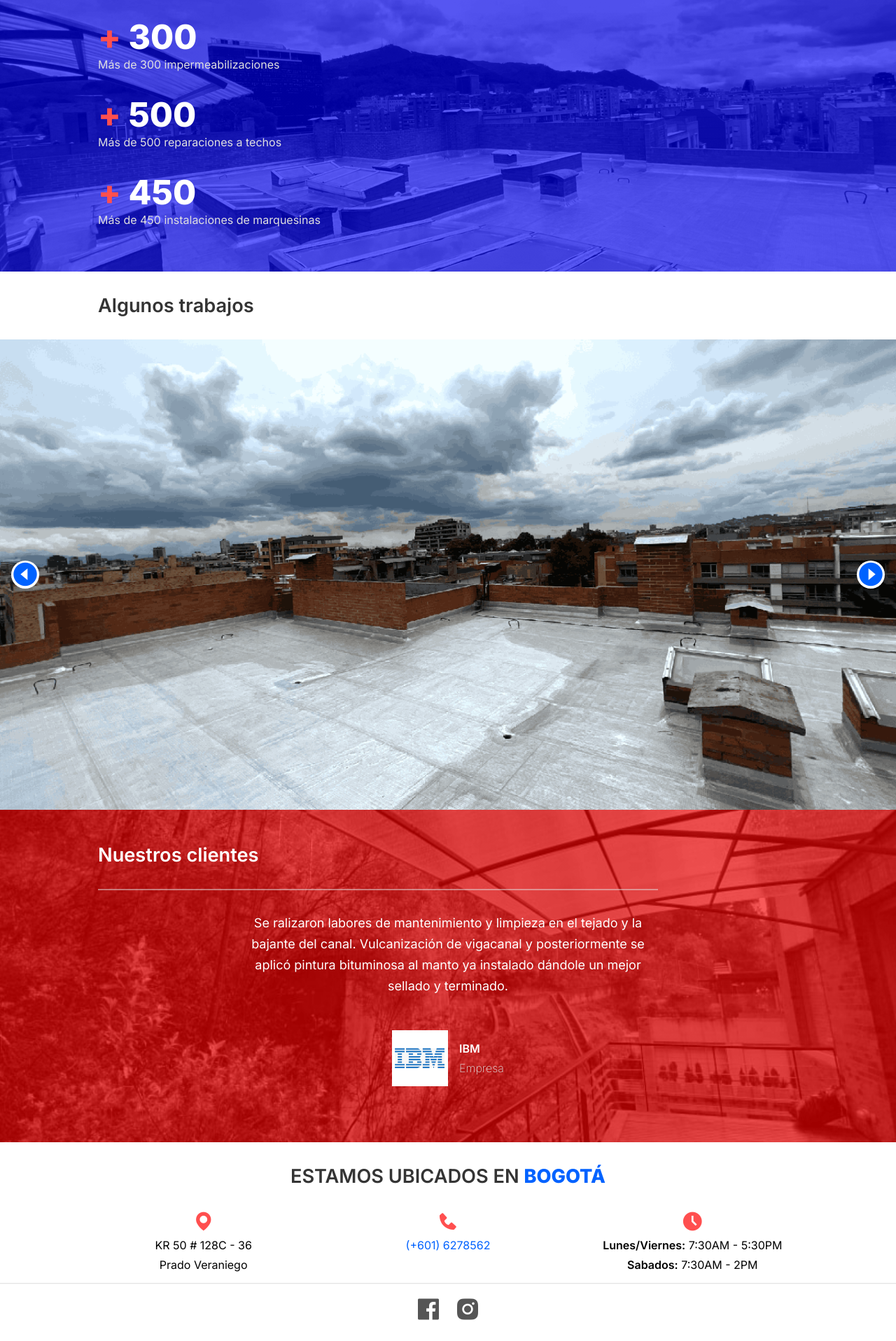
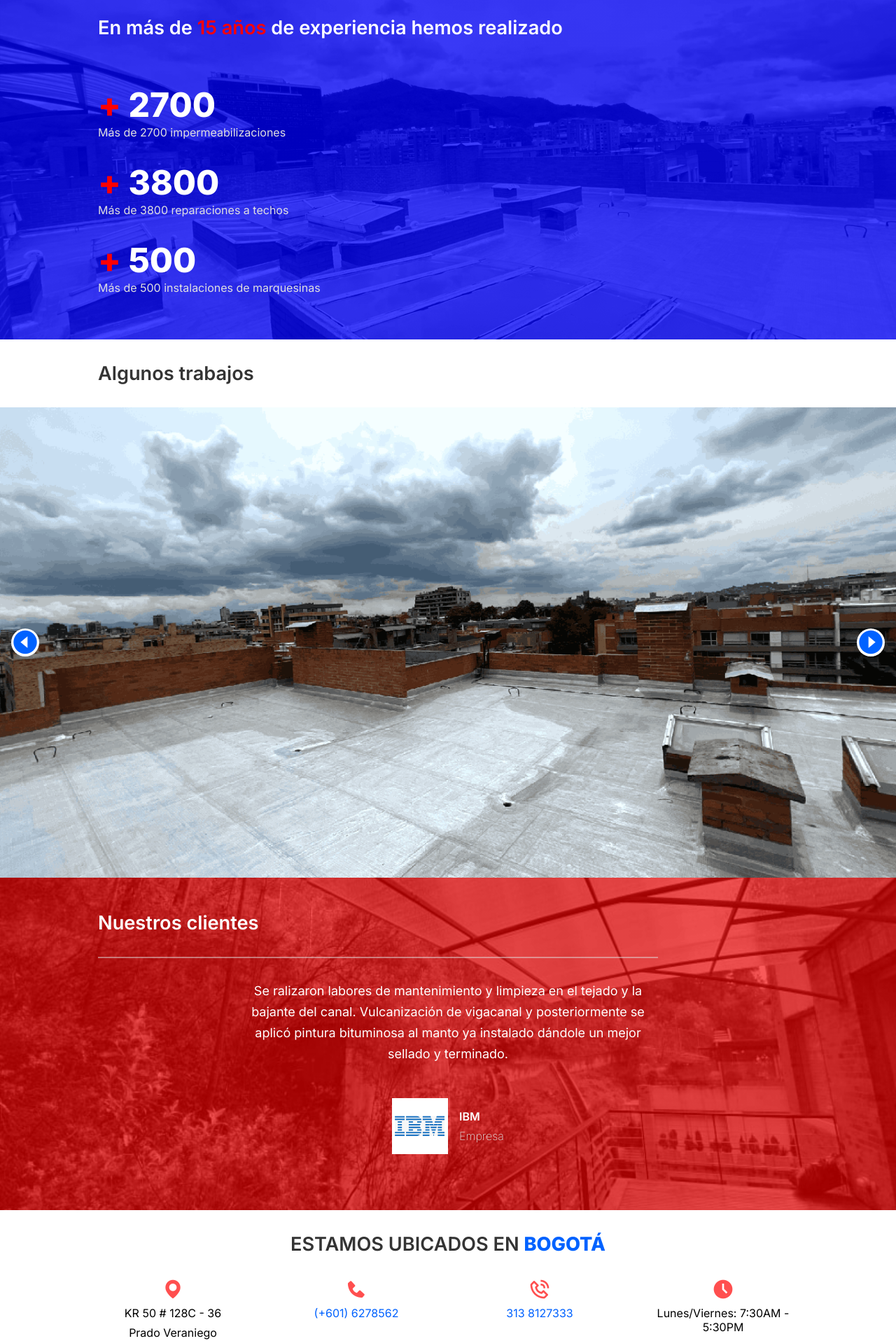
Before and after one commit to alpachm/solo-techos, a React (Vite) app: page /#/ in a window 1280 px wide. Shown: the part 3080-4996 px from the top of the page at 70% size. Built offline with nearby package versions, Linux system fonts and the light colour scheme.

Commit message:
correcciones william

```diff
--- a/src/components/Home/GoogleMaps.jsx
+++ b/src/components/Home/GoogleMaps.jsx
@@ -24,6 +24,14 @@
           </div>
 
           <div className="box">
+            <i class="bx bx-phone-call"></i>
+            <p>
+              {' '}
+              <a href="tel: 601 6278562">313 8127333</a>{' '}
+            </p>
+          </div>
+
+          <div className="box">
             <i className="bx bxs-time-five"></i>
             <p>
               <span>Lunes/Viernes:</span> 7:30AM - 5:30PM
--- a/src/components/Home/Stats.jsx
+++ b/src/components/Home/Stats.jsx
@@ -5,6 +5,9 @@
   return (
     <section className="stats">
       <div className="container-stats grilla">
+        <h2 className="subtitulo">
+          En más de <span>15 años</span> de experiencia hemos realizado
+        </h2>
         {statsInfo.map((stat) => (
           <div key={stat.message} className="box">
             <h2>
--- a/src/components/Home/styles/googleMap.css
+++ b/src/components/Home/styles/googleMap.css
@@ -58,9 +58,15 @@
     font-weight: 600;
 }
 
+@media(min-width:540px){
+    .ubicacion-info main{
+        grid-template-columns: repeat(2, 1fr);
+    }
+}
+
 @media(min-width:780px){
 .ubicacion-info main{
-    grid-template-columns: repeat(3, 1fr);
+    grid-template-columns: repeat(4, 1fr);
 }
 }
 
--- a/src/components/Home/styles/stats.css
+++ b/src/components/Home/styles/stats.css
@@ -1,6 +1,6 @@
 .stats{
     padding: 2rem 0;
-    background-image: linear-gradient(90deg, rgba(0, 0, 255, 0.612) 0 50%, rgba(0, 0, 255, 0.612) 50% 100%), url(../../../assets/stats/bg-stats.png);
+    background-image: linear-gradient(90deg,  rgba(0, 0, 255, 0.74) 0% 100%), url(../../../assets/stats/bg-stats.png);
     background-size: cover;
     background-position: center;
 }
@@ -10,13 +10,22 @@
     gap:2rem;
 }
 
+.container-stats > h2{
+    color: white;
+    margin-bottom: 2rem;
+}
+
+.container-stats > h2 span{
+    color: rgb(255, 0, 0);
+}
+
 .container-stats .box h2{
     font-size: 2rem;
     color:white;
 }
 
 .container-stats .box h2 span{
-    color: rgb(255, 79, 79);
+    color: rgb(255, 0, 0);
 }
 
 .container-stats .box p{
--- a/src/utils/stats-info.js
+++ b/src/utils/stats-info.js
@@ -1,15 +1,15 @@
 const statsInfo = [
   {
-    stat: 300,
-    message: 'Más de 300 impermeabilizaciones',
+    stat: 2700,
+    message: 'Más de 2700 impermeabilizaciones',
+  },
+  {
+    stat: 3800,
+    message: 'Más de 3800 reparaciones a techos',
   },
   {
     stat: 500,
-    message: 'Más de 500 reparaciones a techos',
-  },
-  {
-    stat: 450,
-    message: 'Más de 450 instalaciones de marquesinas',
+    message: 'Más de 500 instalaciones de marquesinas',
   },
 ];
 
```
